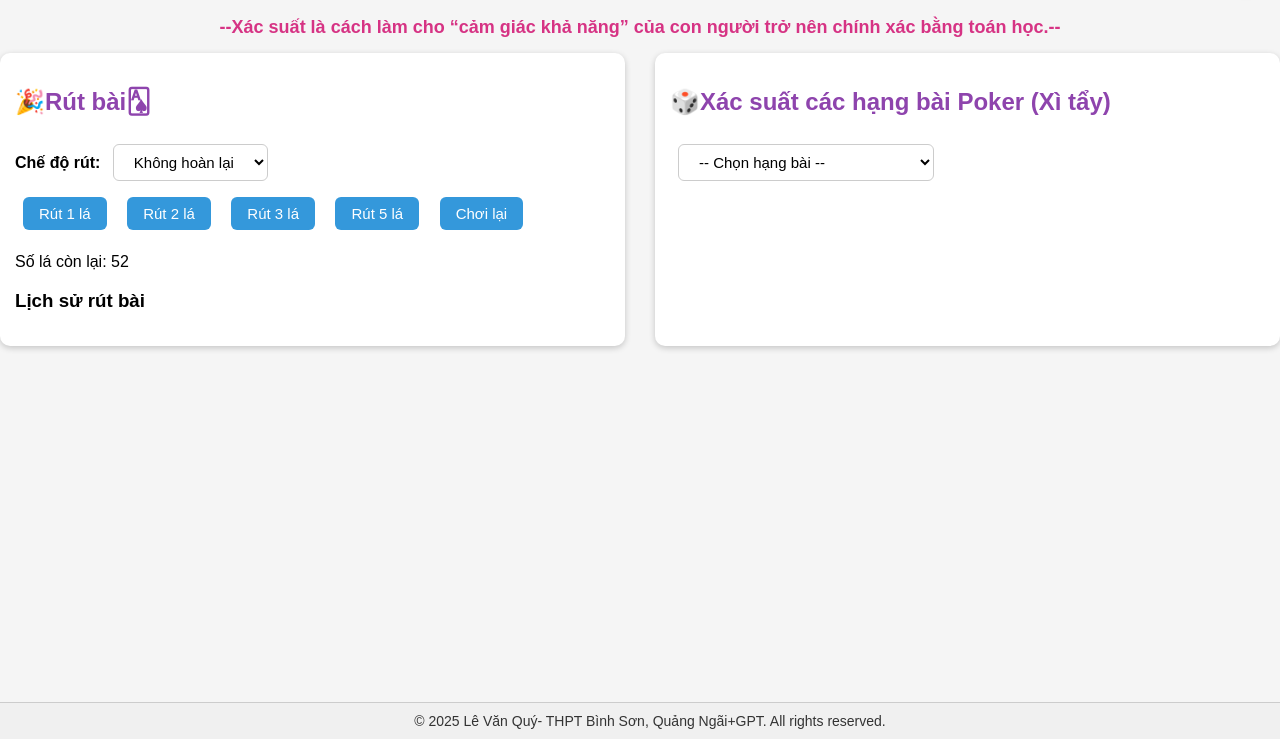
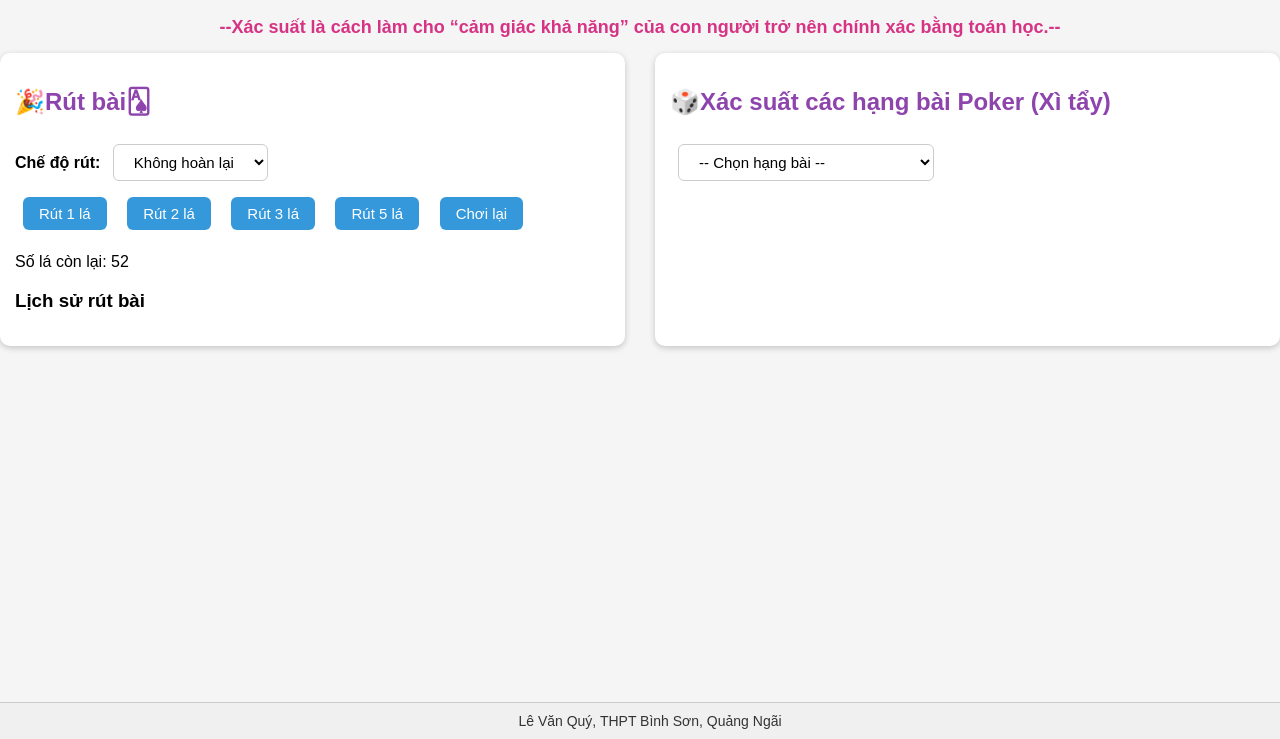
Before and after one commit to levanquybson/rutbaytay52la, a plain HTML site: page index.html in a window 1280 px wide. Shown: the part 61-800 px from the top of the page. Drawn offline with nearby package versions, Linux system fonts and the light colour scheme.

Commit message:
Update index.html

```diff
--- a/index.html
+++ b/index.html
@@ -380,19 +380,26 @@ MathJax.typesetPromise();
 <footer id="copyright"></footer>
 
 <script>
-  // Chuỗi gốc
-  const original = "© 2025 Lê Văn Quý- THPT Bình Sơn, Quảng Ngãi+GPT. All rights reserved.";
+  // Base64 đúng (chữ Quý)
+  const b64Copyright = "TMOqIFbEg24gUXXDvSwgVEhQVCBCw6xuaCBTxqFuLCBRdeG6o25nIE5nw6Np";
 
-  // Mã hóa sang Base64 UTF-8
-  const bytes = new TextEncoder().encode(original);
-  const b64 = btoa(String.fromCharCode(...bytes));
-  console.log("Base64 UTF-8:", b64);
+  const bytes = Uint8Array.from(atob(b64Copyright), c => c.charCodeAt(0));
+  const text  = new TextDecoder("utf-8").decode(bytes);
 
-  // Giải mã Base64 UTF-8
-  const decodedBytes = Uint8Array.from(atob(b64), c => c.charCodeAt(0));
-  const decodedText = new TextDecoder("utf-8").decode(decodedBytes);
+  // Kiểm tra nhanh trên console: phải in đúng "© 2025 Lê Văn Quý+GPT. All rights reserved."
+  console.log(text);
 
-  document.getElementById("copyright").textContent = decodedText;
+  document.getElementById("copyright").textContent = text;
+
+  // (tuỳ chọn) chặn chuột phải & Ctrl+C như bạn đã làm
+  document.addEventListener("contextmenu", e => e.preventDefault());
+  document.addEventListener("keydown", e => {
+    if (e.ctrlKey && e.key.toLowerCase() === "c") {
+      e.preventDefault();
+      alert("!");
+    }
+  });
 </script>
+
 </body>
 </html>
```
